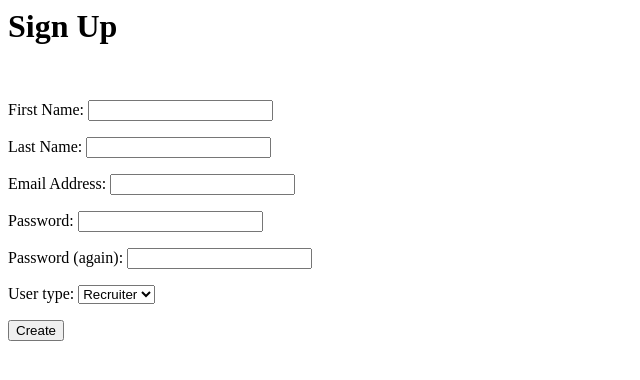
After one commit to somilgo/twinedemo, a Django app: page /permission/sign_up/ in a window 1280 px wide. The commit adds this page. Shown: the top 380 px of the page, without its empty margins (0-640 px from the left). Run offline with Django 3.2, Linux system fonts and the light colour scheme.

Commit message:
reformatted models for extensibbility

```diff
--- a/permission/admin.py
+++ b/permission/admin.py
@@ -4,4 +4,6 @@ from django.contrib import admin
 from .models import *
 
 admin.site.register(Job)
+admin.site.register(Admin)
+admin.site.register(Recruiter)
 admin.site.register(SystemUser)
--- a/permission/forms.py
+++ b/permission/forms.py
@@ -23,7 +23,7 @@ class LogIn(forms.Form):
 class RecruiterForm(forms.ModelForm):
 	jobs = forms.ModelMultipleChoiceField(queryset=Job.objects.all(),widget=forms.SelectMultiple,required=False)
 	class Meta:
-		model = SystemUser
+		model = Recruiter
 		fields = ('jobs',)
 	def clean(self):
 		jobs = self.cleaned_data['jobs']
@@ -34,3 +34,39 @@ class RecruiterForm(forms.ModelForm):
 		user.jobs = self.cleaned_data['jobs']
 		user.save()
 		return user
+
+#Form for creating new users
+class RegistrationForm(forms.ModelForm):
+	password1 = forms.CharField(widget=forms.PasswordInput,
+								label="Password")
+	password2 = forms.CharField(widget=forms.PasswordInput,
+								label="Password (again)")
+	class Meta:
+		model = SystemUser
+		fields = ('first_name', 'last_name', 'email', 'password1',  'password2', 'user_type')
+	def clean(self):
+		password1 = self.cleaned_data.get("password1")
+		password2 = self.cleaned_data.get("password2")
+		email = self.cleaned_data.get("email")
+		if password1 and password2 and password1 != password2:
+			raise forms.ValidationError("Passwords don't match")
+		if SystemUser.objects.filter(email=email).exists():
+			raise forms.ValidationError("This email has already been registered")
+		return self.cleaned_data
+	def save(self, commit=True):
+		user = super(RegistrationForm, self).save(commit=False)
+		user.set_password(self.cleaned_data['password1'])
+		user.save()
+		return user
+
+#Form for creating new jobs
+class JobForm(forms.ModelForm):
+	class Meta:
+		model = Job
+		exclude = []
+	def clean(self):
+		return self.cleaned_data
+	def save(self, commit=True):
+		j  = super(JobForm, self).save(commit=False)
+		j.save()
+		return j
--- a/permission/models.py
+++ b/permission/models.py
@@ -6,17 +6,26 @@ class Job(models.Model):
 	title = models.CharField(verbose_name="Job Title", max_length=200, blank=False)
 	description = models.TextField(default='')
 
+	#Sees if a particular user is an admin or is approved to view the job
 	def can_view_job(self, user):
-		return user.user_type=='A' or self.systemuser_set.filter(pk=user.pk).exists()
+		return user.user_type=='A' or user.get_profile().jobs.filter(pk=self.pk).exists()
+
+	#Gets list of recruiters who are able to see a particular job
+	def get_recruiter_set(self):
+		r = Recruiter.objects.filter(jobs__in=[self]).values_list('user', flat=True)
+		l = []
+		for i in r:
+			l.append(SystemUser.objects.get(pk=i))
+		return l
 
 	def __unicode__(self):
 		return self.title
 
 #Model for System User -- inherits AbtractBaseUser
-#Admin and Recruiter objects are differentiated by the user_type field (for extensibility)
+#Admin and Recruiter objects are differentiated by the user_type field (for code reuse)
 #Email doubles as username and is used for authentication
 class SystemUser(AbstractBaseUser):
-	#General fields
+	#General fields for all users
 	first_name = models.CharField(verbose_name="First Name", max_length=30, default="")
 	last_name = models.CharField(verbose_name="Last Name", max_length=30, default="")
 	email = models.EmailField(
@@ -25,9 +34,6 @@ class SystemUser(AbstractBaseUser):
 		unique=True,
 		default=''
 	)
-	#Field specific to Recruiter
-	jobs = models.ManyToManyField(Job, blank=True)
-
 	#User type differentiates between admin and recruiter
 	type_choices = (
 		('A', 'Admin'),
@@ -35,9 +41,29 @@ class SystemUser(AbstractBaseUser):
 	)
 	user_type = models.CharField(max_length=1, choices=type_choices, default='R')
 
+	#User object management fields
 	objects=UserManager()
 	REQUIRED_FIELDS = ['user_type', 'first_name', 'last_name']
 	USERNAME_FIELD = 'email'
 
+	#Gets user profile associated with specific user type
+	#separate profiles for extensibility and code reuse
+	def get_profile(self):
+		if self.user_type == "A":
+			return Admin.objects.get(user=self)
+		else:
+			return Recruiter.objects.get(user=self)
+
 	def __unicode__(self):
 		return self.first_name + " " + self.last_name
+
+#Recruiter profile, contains all recruiter specific fields and links to SystemUser objects
+class Recruiter (models.Model):
+	user = models.OneToOneField(SystemUser, on_delete=models.CASCADE, primary_key=True)
+	#Fields specific to Recruiter
+	jobs = models.ManyToManyField(Job, blank=True)
+
+#Admin profile, contains all recruiter specific fields and links to SystemUser objects
+class Admin (models.Model):
+	user = models.OneToOneField(SystemUser, on_delete=models.CASCADE, primary_key=True)
+	#Fields specific to Admin
--- a/permission/templates/permission/log_in.html
+++ b/permission/templates/permission/log_in.html
@@ -5,3 +5,4 @@
     {{ form.as_p}}
     <input type="submit" value="Log In" />
 </form><br><br>
+<a href = "/permission/sign_up/">Click here to create account</a>
--- a/permission/templates/permission/main.html
+++ b/permission/templates/permission/main.html
@@ -22,4 +22,6 @@ Recruiters
 {% endfor %}
 {% endif %}
 <br>
-<a href = "/permission/logout">Log Out</a>
+<a href = "/permission/create_job">Create New Job</a>
+<br>
+<a href = "/permission/logout">Log Out</a><br>
--- /dev/null
+++ b/permission/templates/permission/sign_up.html
@@ -0,0 +1,7 @@
+<h1>Sign Up</h1>
+<br>
+<form action="/permission/sign_up/" method="post">
+    {% csrf_token %}
+    {{ form.as_p}}
+    <input type="submit" value="Create" />
+</form><br><br>
--- a/permission/urls.py
+++ b/permission/urls.py
@@ -6,6 +6,8 @@ urlpatterns = [
     url(r'^index/', views.index, name='index'),
     url(r'^main/', views.main, name='main'),
     url(r'^logout/', views.logout, name='logout'),
+    url(r'^sign_up/', views.sign_up, name='sign_up'),
+    url(r'^create_job/', views.create_job, name='create_job'),
     url(r'^job/(?P<pk>[0-9]+)/$', views.job, name='job'),
     url(r'^recruiter/(?P<pk>[0-9]+)/$', views.recruiter, name='recruiter'),
 ]
--- a/permission/views.py
+++ b/permission/views.py
@@ -1,6 +1,6 @@
 from django.shortcuts import render
 from django.http import HttpResponse, HttpResponseRedirect
-from .forms import LogIn, RecruiterForm
+from .forms import *
 from django.contrib.auth import authenticate
 from .models import *
 
@@ -43,7 +43,7 @@ def main(request):
 		context['jobs'] = Job.objects.all()
 		context['recruiters'] = SystemUser.objects.filter(user_type="R")
 	else:
-		context['jobs'] = user.jobs.all()
+		context['jobs'] = user.get_profile().jobs.all()
 	context['user'] = user
 	return render(request, 'permission/main.html', context)
 
@@ -56,7 +56,8 @@ def job(request, pk):
 	job = Job.objects.get(pk=pk)
 	if not job.can_view_job(user):
 		return HttpResponse("You do not have permission to view this job.")
-	context['users'] = job.systemuser_set.all()
+	context['users'] = job.get_recruiter_set()
+	print context['users']
 	context['job'] = job
 	context['admin'] = user.user_type=="A"
 	return render(request, 'permission/job.html', context)
@@ -73,10 +74,42 @@ def recruiter(request, pk):
 	context['rec'] = rec
 
 	if request.method == 'POST':
-		form = RecruiterForm(request.POST, instance=rec)
+		form = RecruiterForm(request.POST, instance=rec.get_profile())
 		if form.is_valid():
 			form.save()
 	else:
-		form = RecruiterForm(instance=rec)
+		form = RecruiterForm(instance=rec.get_profile())
 	context['form'] = form
 	return render(request, 'permission/recruiter.html', context)
+
+#Sign up form -- generic
+def sign_up(request):
+	request.session.pop('user', None)
+	if request.method == 'POST':
+		form = RegistrationForm(request.POST)
+		if form.is_valid():
+			u = form.save()
+			#Creates and associates user profile
+			if u.user_type=='A':
+				n = Admin(user=u)
+			else:
+				n = Recruiter(user=u)
+			n.save()
+			u.save()
+			return HttpResponseRedirect('/permission/index')
+	else:
+		form = RegistrationForm()
+
+	return render(request, 'permission/sign_up.html', {'form': form})
+
+#Job creation form -- generic
+def create_job(request):
+	if request.method == 'POST':
+		form = JobForm(request.POST)
+		if form.is_valid():
+			form.save()
+			return HttpResponseRedirect('/permission/main')
+	else:
+		form = JobForm()
+
+	return render(request, 'permission/create_job.html', {'form': form})
```
Also changed, not shown: permission/templates/permission/create_job.html (added, +7 -0 lines), permission/migrations/0002_auto_20170320_1604.py (added).
